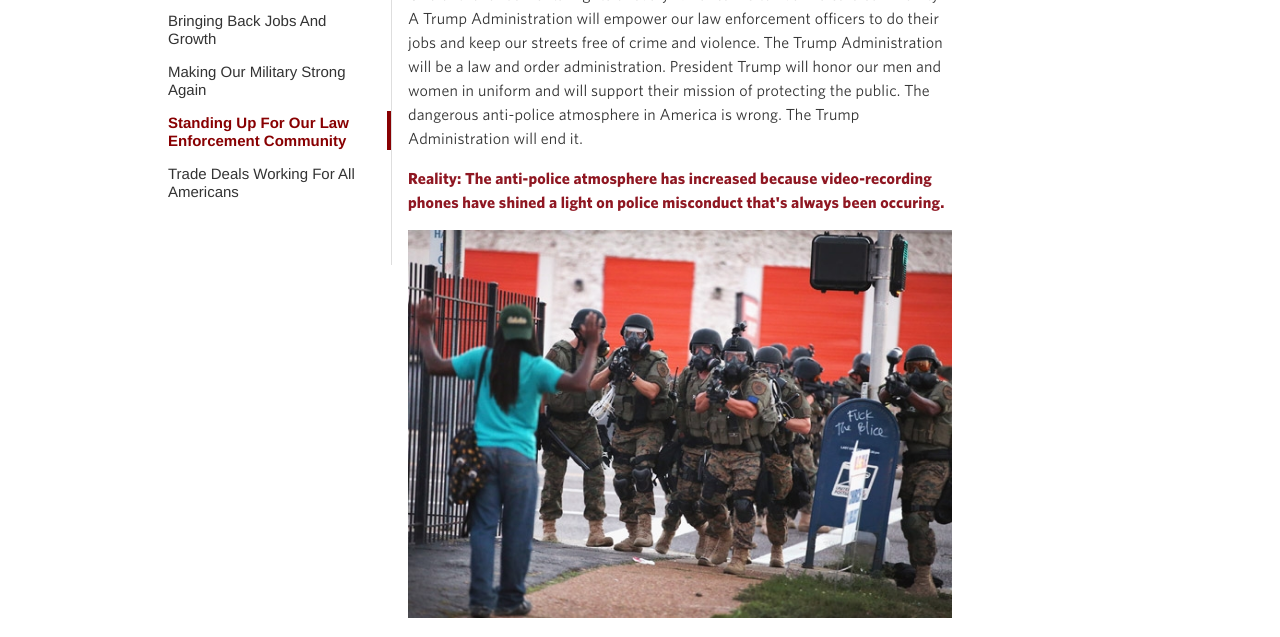
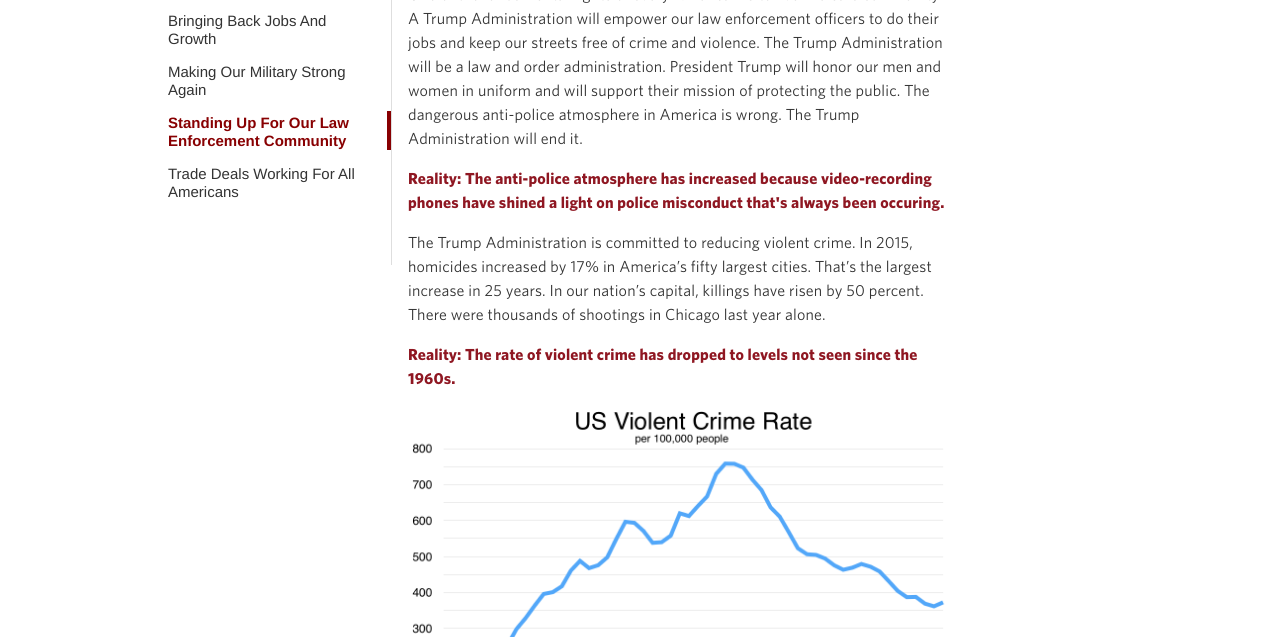
Before and after one commit to whitehouserealitycheck/whitehouserealitycheck.github.io, a plain HTML site: page law-enforcement-community.html in a window 1280 px wide. Shown: the part 290-927 px from the top of the page. Drawn offline with Linux system fonts and the light colour scheme; files whose address does not match are found by name.

Commit message:
image doesn't fit text now

```diff
--- a/law-enforcement-community.html
+++ b/law-enforcement-community.html
@@ -202,7 +202,6 @@
          <div class="field field-name-field-forall-basic-page-body field-type-text-long field-label-hidden forall-body"><div class="field-items"><div class="field-item even"><p>
        	One of the fundamental rights of every American is to live in a safe community. A Trump Administration will empower our law enforcement officers to do their jobs and keep our streets free of crime and violence. The Trump Administration will be a law and order administration. President Trump will honor our men and women in uniform and will support their mission of protecting the public. The dangerous anti-police atmosphere in America is wrong. The Trump Administration will end it.</p>
         <p class="factcheck">Reality: The anti-police atmosphere has increased because video-recording phones have shined a light on police misconduct that's always been occuring.</p>
-        <p class="factcheck"><img src="images/ferguson_militarized_police.jpg" /></p>
 
        <p>
        	The Trump Administration is committed to reducing violent crime. In 2015, homicides increased by 17% in America’s fifty largest cities. That’s the largest increase in 25 years. In our nation’s capital, killings have risen by 50 percent. There were thousands of shootings in Chicago last year alone.</p>
```
